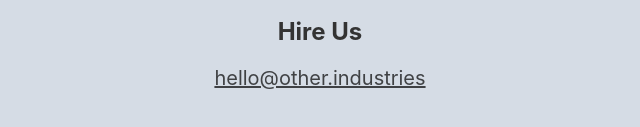
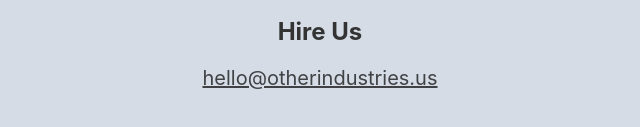
Before and after one commit to OtherIndustries/otherindustries.github.io, a plain HTML site: page index.html in a window 1280 px wide. Shown: the part 617-744 px from the top of the page, 320-960 px from the left. Drawn offline with Linux system fonts and the light colour scheme.

Commit message:
update cname

```diff
--- a/index.html
+++ b/index.html
@@ -41,7 +41,7 @@
 </h2>
 
 <p class="fade-up">
-  <a href="mailto:%20hello@other.industries" target="_blank" id="email-link">hello@other.industries</a>
+  <a href="mailto:%20hello@other.industries" target="_blank" id="email-link">hello@otherindustries.us</a>
 </p>
 
 
```
Also changed, not shown: 1 other file.
